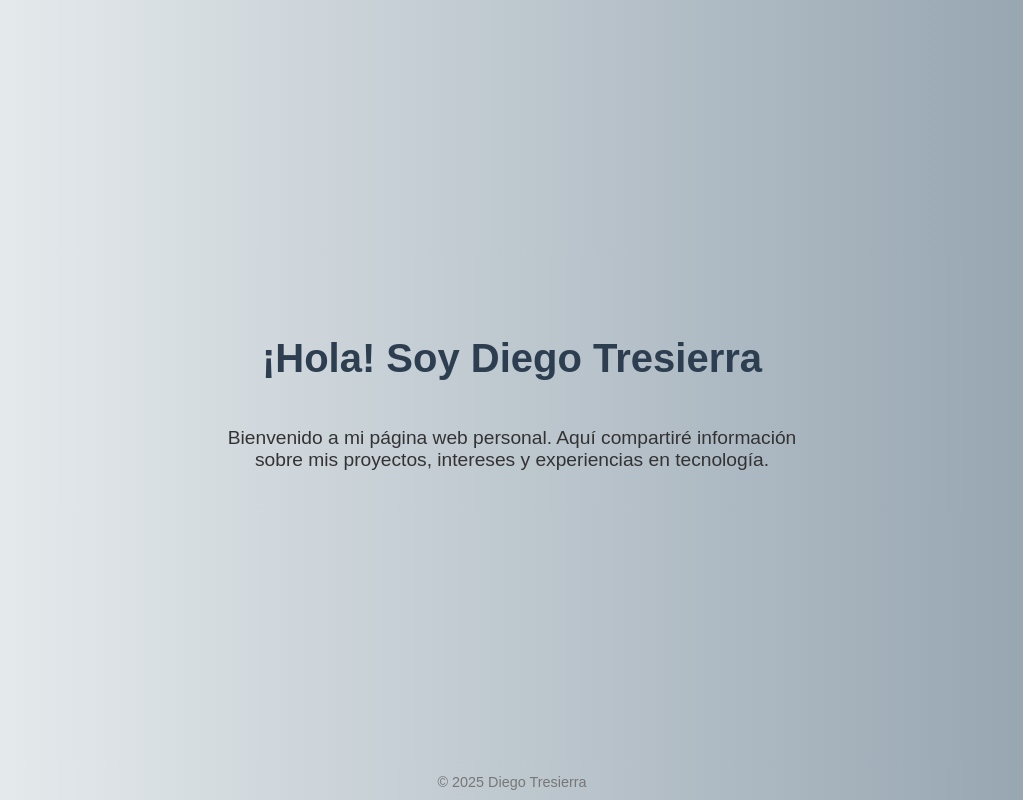
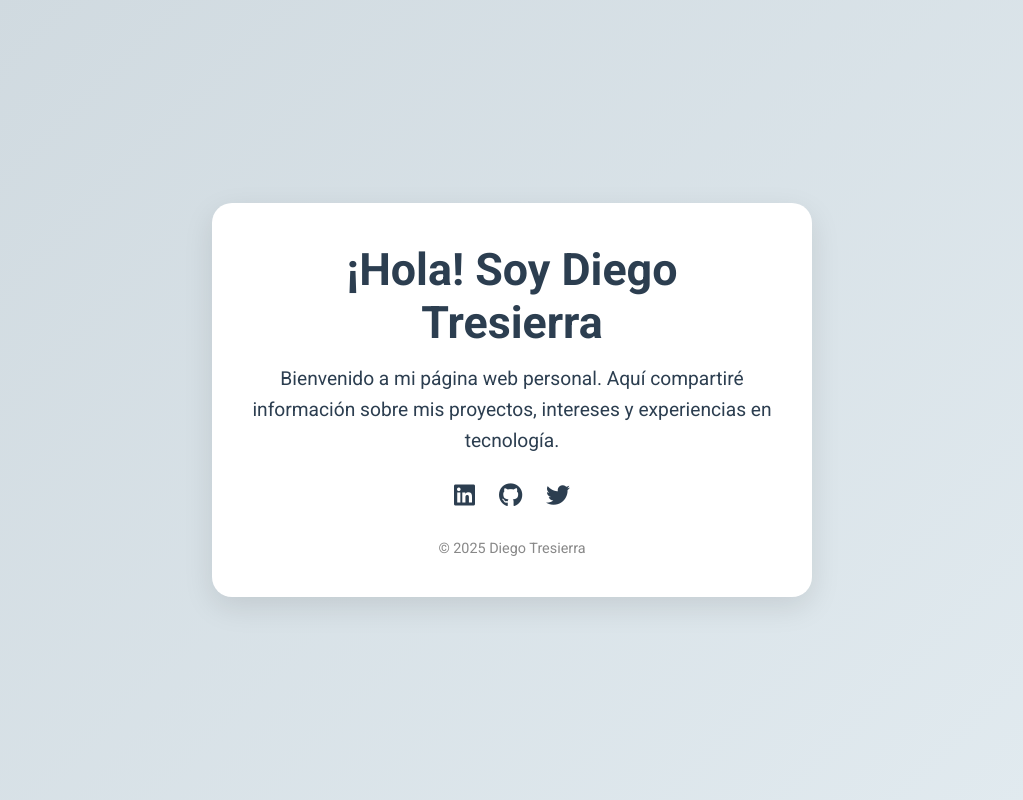
Before and after one commit to DiegoTresierra/diegotresierra.github.io, a plain HTML site: page index.html in a window 1280 px wide. Shown: the whole page, without its empty margins (128-1151 px from the left). Drawn offline with Linux system fonts and the light colour scheme.

Commit message:
Actualizo el contenido de mi pagina personal

```diff
--- a/index.html
+++ b/index.html
@@ -4,39 +4,84 @@
   <meta charset="UTF-8" />
   <meta name="viewport" content="width=device-width, initial-scale=1.0" />
   <title>Diego Tresierra - Página Personal</title>
+  <link href="https://fonts.googleapis.com/css2?family=Roboto:wght@400;700&display=swap" rel="stylesheet">
+  <link rel="stylesheet" href="https://cdnjs.cloudflare.com/ajax/libs/font-awesome/6.5.0/css/all.min.css" />
   <style>
-    body {
-      font-family: Arial, sans-serif;
-      background: linear-gradient(to right, #eef2f3, #8e9eab);
-      color: #333;
+    * {
+      box-sizing: border-box;
       margin: 0;
       padding: 0;
+    }
+
+    body {
+      font-family: 'Roboto', sans-serif;
+      background: linear-gradient(135deg, #cfd9df 0%, #e2ebf0 100%);
+      color: #2c3e50;
       display: flex;
       flex-direction: column;
       align-items: center;
       justify-content: center;
-      height: 100vh;
+      min-height: 100vh;
+      padding: 20px;
+    }
+
+    .card {
+      background-color: white;
+      padding: 40px;
+      border-radius: 20px;
+      box-shadow: 0 10px 30px rgba(0, 0, 0, 0.1);
+      max-width: 600px;
       text-align: center;
+      animation: fadeIn 1s ease-in-out;
     }
+
     h1 {
-      font-size: 2.5rem;
-      color: #2c3e50;
+      font-size: 2.8rem;
+      margin-bottom: 15px;
     }
+
     p {
       font-size: 1.2rem;
-      max-width: 600px;
+      line-height: 1.6;
+      margin-bottom: 25px;
     }
+
+    .social-icons a {
+      margin: 0 10px;
+      font-size: 1.5rem;
+      color: #2c3e50;
+      text-decoration: none;
+      transition: color 0.3s ease;
+    }
+
+    .social-icons a:hover {
+      color: #3498db;
+    }
+
     footer {
-      position: absolute;
-      bottom: 10px;
+      margin-top: 30px;
       font-size: 0.9rem;
-      color: #777;
+      color: #888;
+    }
+
+    @keyframes fadeIn {
+      from { opacity: 0; transform: translateY(20px); }
+      to { opacity: 1; transform: translateY(0); }
     }
   </style>
 </head>
 <body>
-  <h1>¡Hola! Soy Diego Tresierra</h1>
-  <p>Bienvenido a mi página web personal. Aquí compartiré información sobre mis proyectos, intereses y experiencias en tecnología.</p>
-  <footer>&copy; 2025 Diego Tresierra</footer>
+  <div class="card">
+    <h1>¡Hola! Soy Diego Tresierra</h1>
+    <p>Bienvenido a mi página web personal. Aquí compartiré información sobre mis proyectos, intereses y experiencias en tecnología.</p>
+
+    <div class="social-icons">
+      <a href="#" title="LinkedIn"><i class="fab fa-linkedin"></i></a>
+      <a href="#" title="GitHub"><i class="fab fa-github"></i></a>
+      <a href="#" title="Twitter"><i class="fab fa-twitter"></i></a>
+    </div>
+
+    <footer>&copy; 2025 Diego Tresierra</footer>
+  </div>
 </body>
 </html>
```
